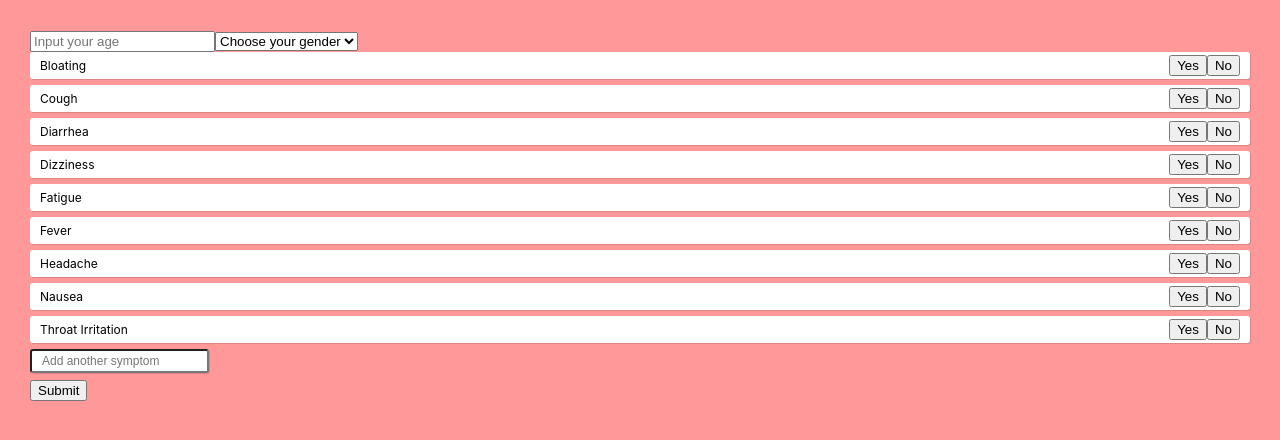
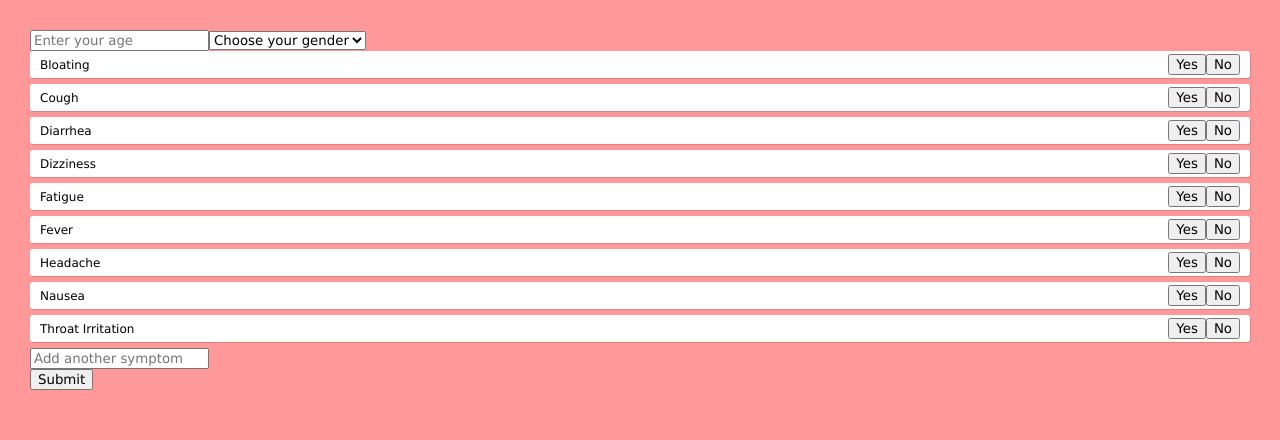
Before and after one commit to phongtra/diagnose-automation-system, a React (Create React App) app in the folder client/das-client/: page / in a window 1280 px wide. Shown: the top 440 px of the page. Built offline with nearby package versions, Linux system fonts and the light colour scheme.

Commit message:
Css for better visual

```diff
--- a/client/das-client/src/App.css
+++ b/client/das-client/src/App.css
@@ -1,3 +1,8 @@
+*{
+  font-family: Verdana, sans-serif;
+  font-size: 12 px;
+}
+
 .app {
   background: #ff9999;
   padding: 30px;
--- a/client/das-client/src/App.js
+++ b/client/das-client/src/App.js
@@ -44,7 +44,7 @@ function SymptomForm({ addSymptom }) {
 
       <input
         type="text"
-        className="symptom"
+        className="input"
         placeholder = "Add another symptom"
         value={value}
         onChange={e => setValue(e.target.value)}
@@ -119,7 +119,7 @@ function App() {
       <input
         type="text"
         className="input"
-        placeholder = "Input your age"
+        placeholder = "Enter your age"
         value={age}
         onChange={e => { console.log(e.target.value); setAge(e.target.value)}}
       />
@@ -150,7 +150,6 @@ function App() {
 }
 
 //Things I NEED to do:
-//Gender (drop-down)
 //Array - symptoms with isCompleted = true (could be done with a for for every element in the array)
 //Button for co-vid 19; redirects to inframedical
 //Take in information from Bill and display it
```
